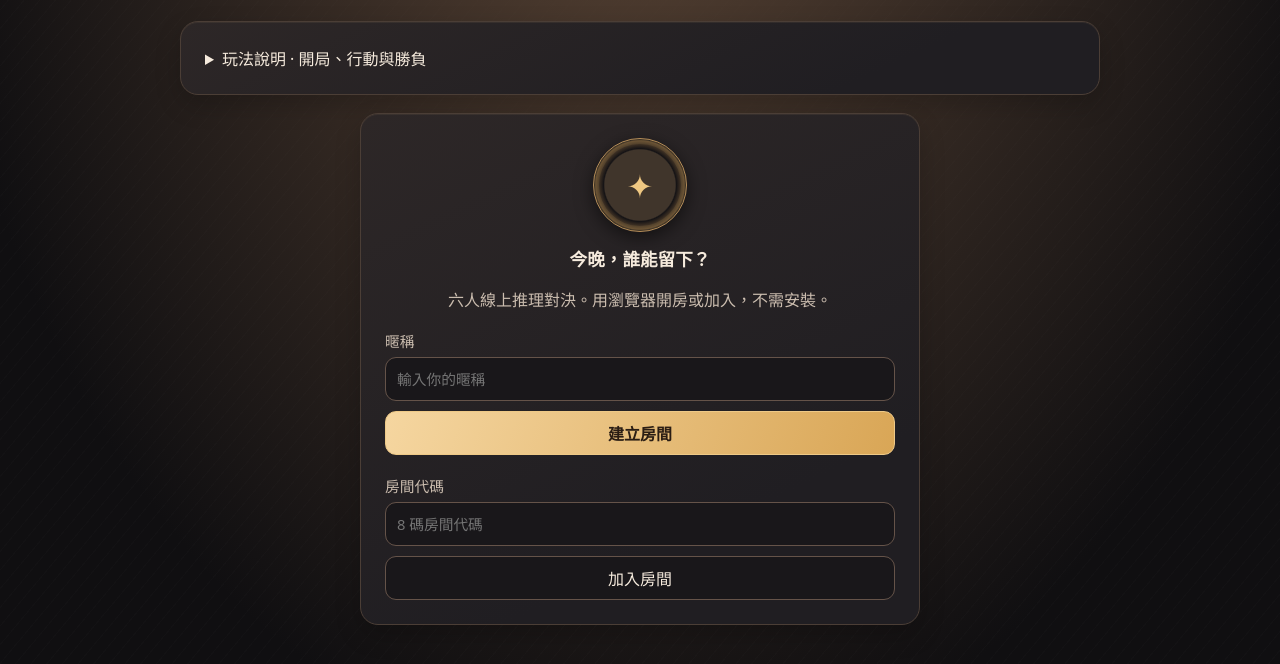
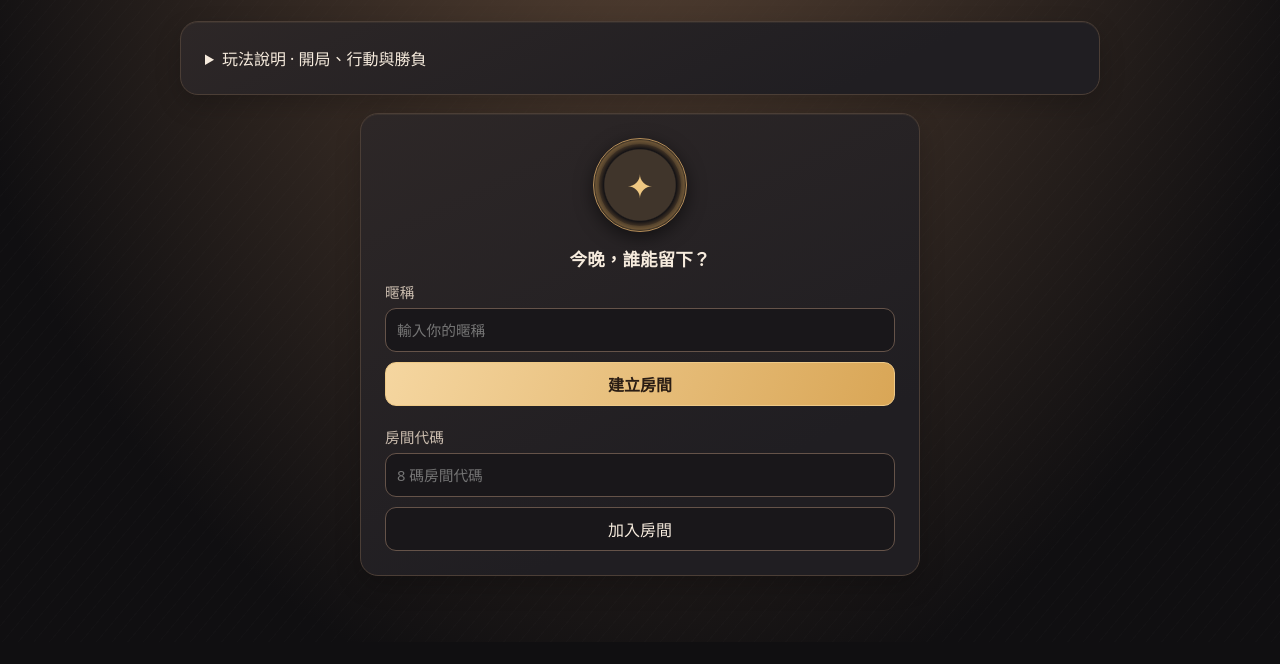
Before and after one commit to yicheng525/littlegames-compass, a plain HTML site: page index.html in a window 1280 px wide. Shown: the part 196-860 px from the top of the page. After the commit the page ends 838 px from the top, so only its background shows below. Drawn offline with Linux system fonts and the light colour scheme.

Commit message:
Remove redundant browser instructions

```diff
--- a/index.html
+++ b/index.html
@@ -21,7 +21,7 @@
   <p><strong>第三位玩家用完點數時，完成該次行動後立即結算。</strong>遊戲依序對六個座位開槍：有子彈的兩席淘汰，空膛的四席各得 1 枚籌碼。用完點數不等於淘汰，勝負只看結算當下的彈巢位置。</p>
   <p>個人剩餘點數不公開。調查紀錄只代表當時的位置，轉盤或秘密交換之後，原先安全的座位也可能改變。</p>
 </details>
-<section id="entry" class="panel"><div class="entry-emblem" aria-hidden="true">✦</div><h2>今晚，誰能留下？</h2><p>六人線上推理對決。用瀏覽器開房或加入，不需安裝。</p><label>暱稱<input id="nickname" maxlength="16" autocomplete="off" placeholder="輸入你的暱稱"></label><button id="create" class="accent">建立房間</button><label>房間代碼<input id="code" maxlength="8" autocapitalize="characters" autocomplete="off" placeholder="8 碼房間代碼"></label><button id="join">加入房間</button></section>
+<section id="entry" class="panel"><div class="entry-emblem" aria-hidden="true">✦</div><h2>今晚，誰能留下？</h2><label>暱稱<input id="nickname" maxlength="16" autocomplete="off" placeholder="輸入你的暱稱"></label><button id="create" class="accent">建立房間</button><label>房間代碼<input id="code" maxlength="8" autocapitalize="characters" autocomplete="off" placeholder="8 碼房間代碼"></label><button id="join">加入房間</button></section>
 <section id="room" hidden>
 <div class="panel top room-bar"><div><small>房間代碼</small><strong id="room-code"></strong></div><button id="copy">複製代碼</button><button id="invite">複製邀請連結</button></div>
 <div class="panel board-card"><div class="top"><h2 id="phase">等候玩家</h2><span id="points"></span></div><div id="countdown" hidden><p id="clock"></p><div class="clock-track" aria-hidden="true"><div id="clock-fill"></div></div></div><p id="turn" aria-live="polite"></p>
```
